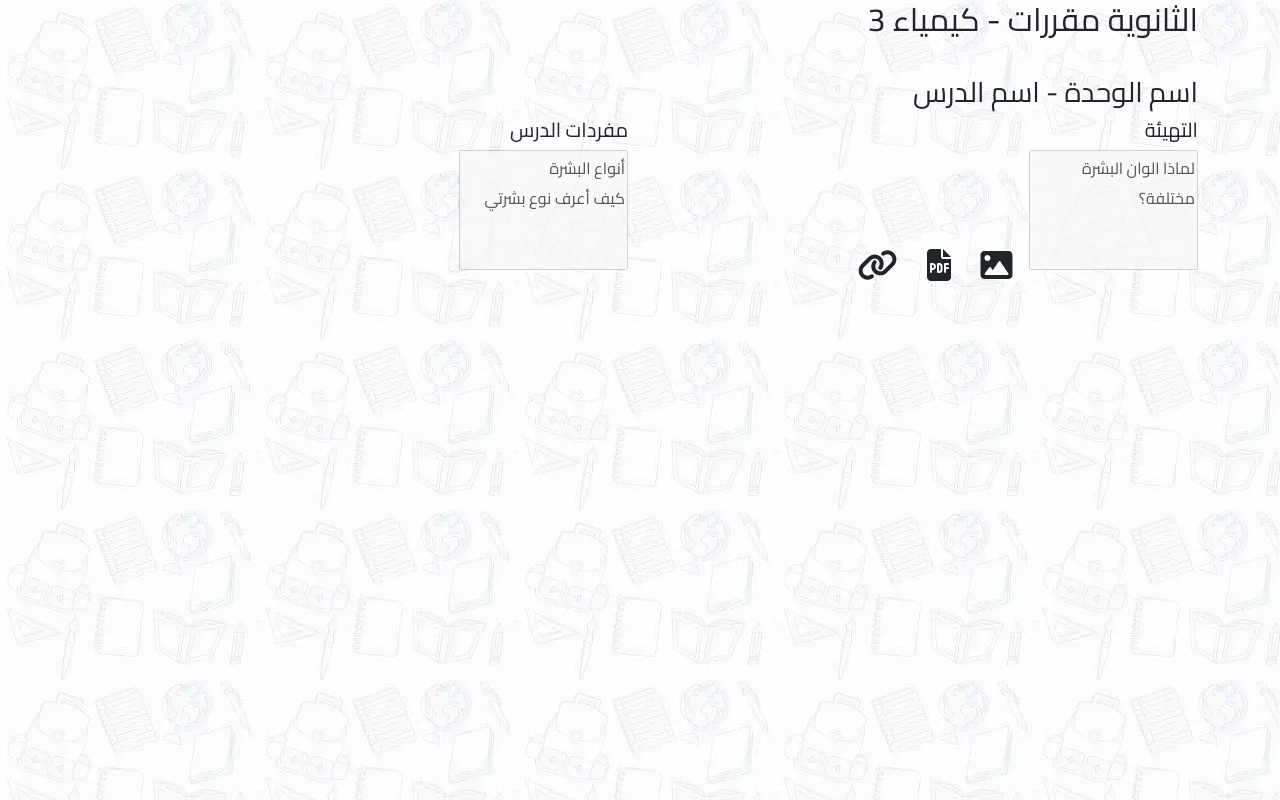
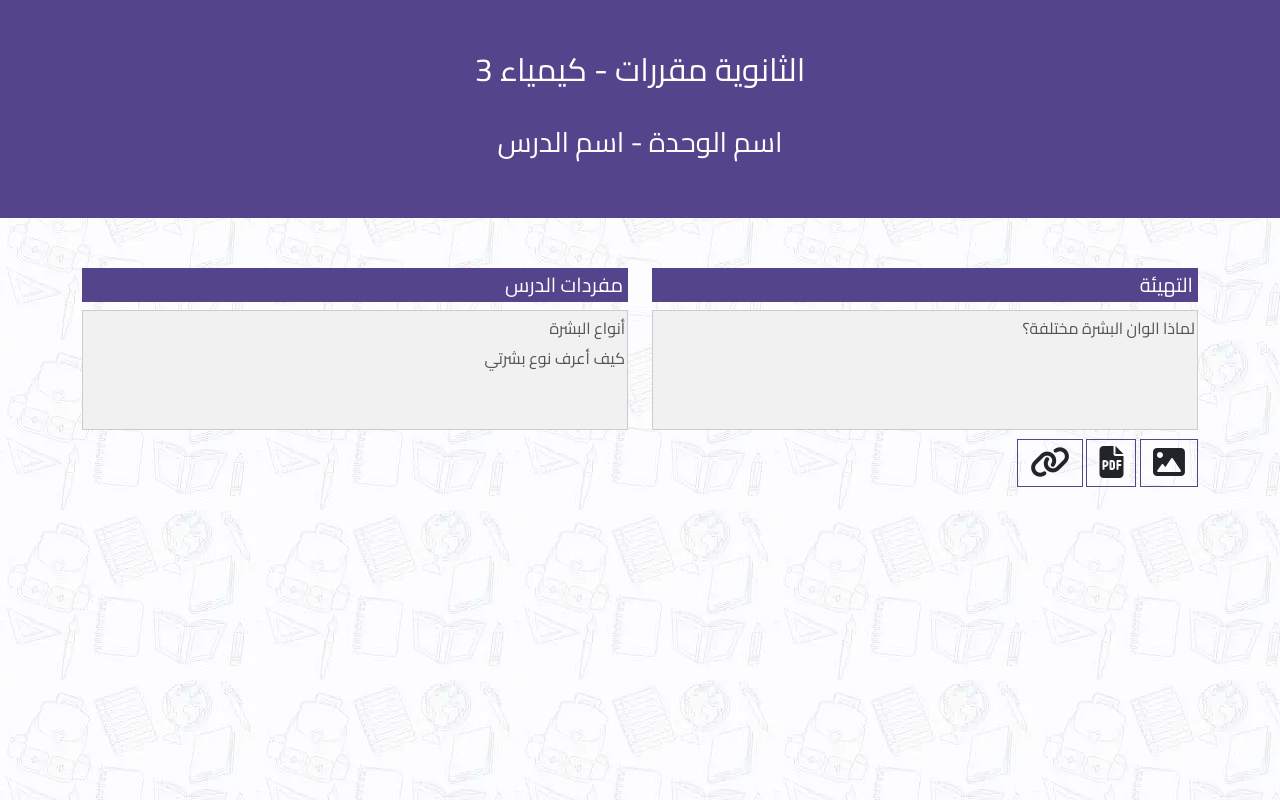
Before and after one commit to KotbBeh/mmta, a plain HTML site: page subject.html in a window 1280 px wide. Drawn offline with Linux system fonts and the light colour scheme.

Commit message:
Update style.css

```diff
--- a/css/style.css
+++ b/css/style.css
@@ -366,14 +366,28 @@ a, input, select, textarea, button {
 }
 .info select{
     width: 50%;
+
 }
-.subject{
+.nav-sub{
     padding: 50px 0;
+    background-color: #53448b;
+    color: #fff;
+    text-align: center;
 }
-tbody, td, tfoot, th, thead, tr {
-    border-color: inherit;
-    border-style: solid;
-    border-width: 1px;
+.data{
+    margin-top: 50px;
+}
+.data textarea{
+    width: 100%;
+    background-color: #F1F1F1;
+}
+.data h5{
+    background-color: #53448b;
+    color: #fff;
+    padding: 5px;
+}
+.data a{
+    border: 1px solid #53448b;
 }
 /* only used for background overlay not needed for centering */
 
```
